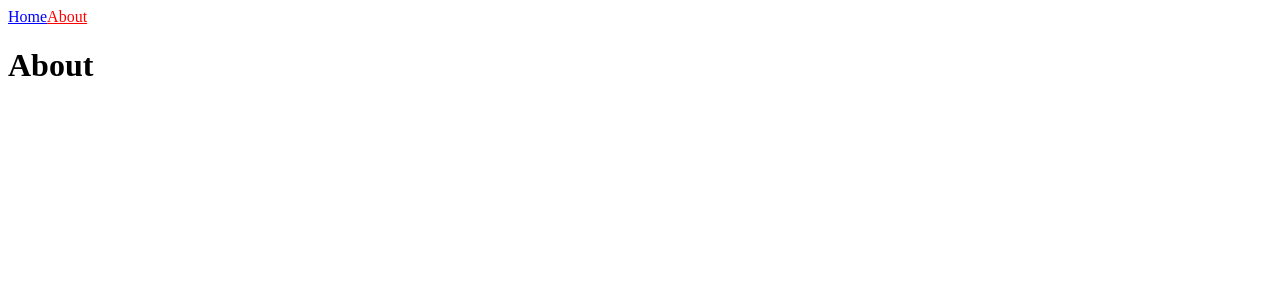
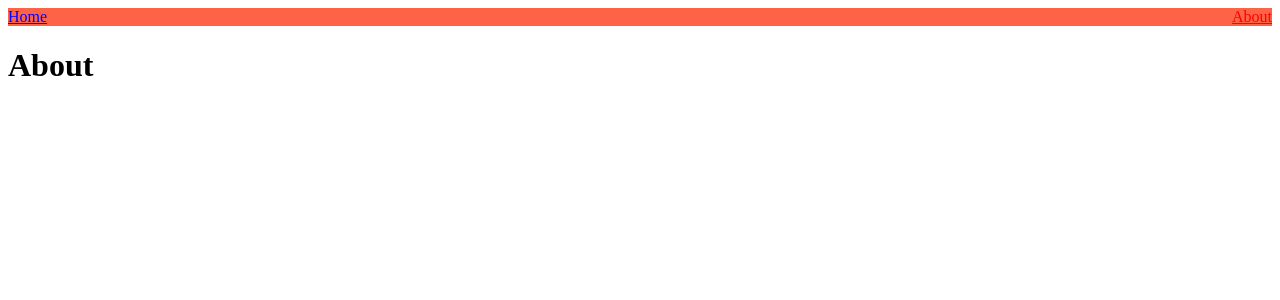
Before and after one commit to song-code21/next.js_nc, a Next.js app: page /about in a window 1280 px wide. Shown: the top 300 px of the page. Built offline with nearby package versions, Linux system fonts and the light colour scheme.

Commit message:
next.js css모듈 패턴

```diff
--- /dev/null
+++ b/components/NavBar.module.css
@@ -0,0 +1,5 @@
+.nav {
+  display: flex;
+  justify-content: space-between;
+  background-color: tomato;
+}
--- a/components/Navbar.js
+++ b/components/Navbar.js
@@ -1,11 +1,16 @@
 import Link from "next/link";
 import { useRouter } from "next/router";
+import styles from "./NavBar.module.css";
+
+//css 모듈 패턴을 이용한 style적용
+//자바스크립트 object의 프로퍼티 형식으로 적음
+//페이지가 빌드될 때 next.js가 클래스 이름을 무작위로 바꿔줄 것임
 
 export default function NavBar() {
   const router = useRouter();
   console.log(router);
   return (
-    <nav>
+    <nav className={styles.nav}>
       <Link href="/">
         <a style={{ color: router.pathname === "/" ? "red" : "blue" }}>Home</a>
       </Link>
```
